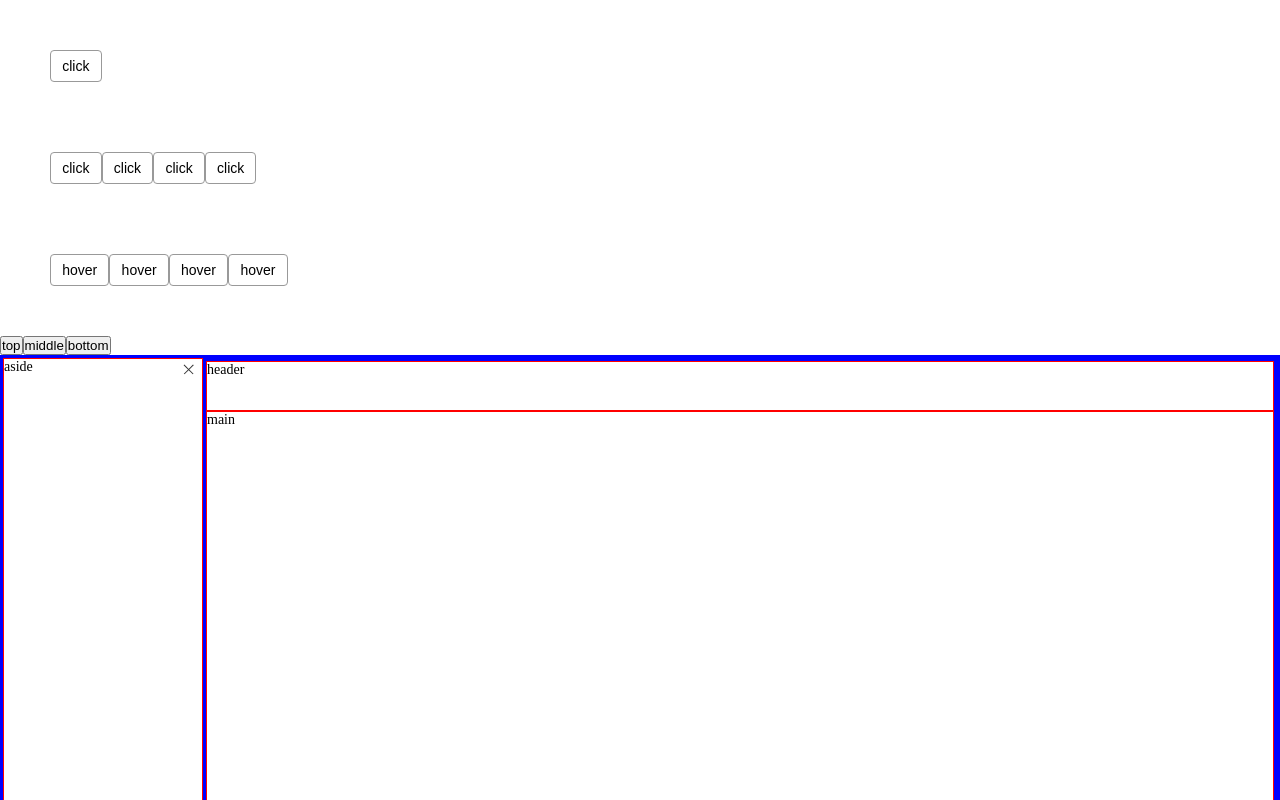
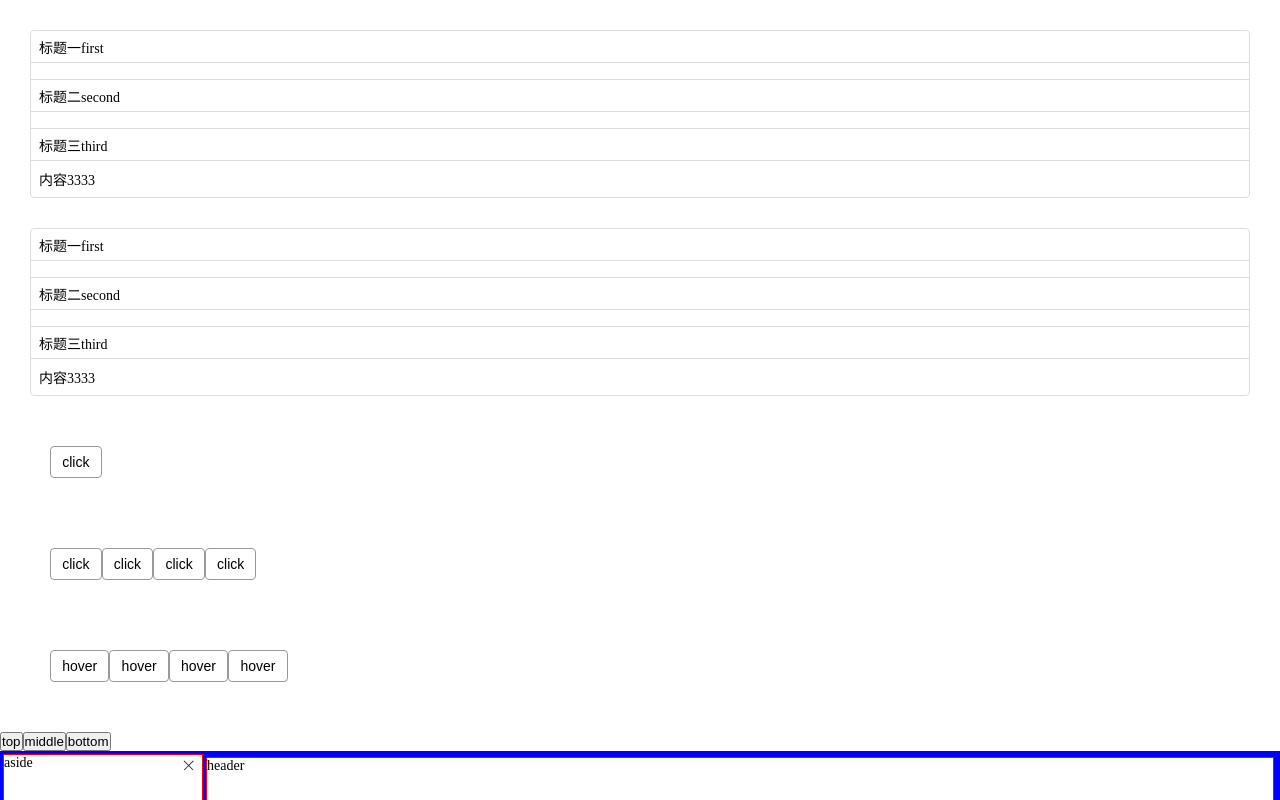
Before and after one commit to haxiedaimala/vue-wheels, a Vue app: page / in a window 1280 px wide. Shown: the top 800 px of the page. Built offline with nearby package versions, Linux system fonts and the light colour scheme.

Commit message:
基本完成功能及样式

```diff
--- a/src/App.vue
+++ b/src/App.vue
@@ -10,6 +10,8 @@ import GMain from './components/GMain.vue';
 import GAside from './components/GAside.vue';
 import GFooter from './components/GFooter.vue';
 import GPopover from './components/GPopover.vue';
+import GCollapse from './components/GCollapse.vue';
+import GCollapseItem from './components/GCollapseItem.vue';
 import {openToast} from './components/openToast';
 import {ref} from 'vue';
 
@@ -18,7 +20,8 @@ const loading2 = ref(true);
 const loading3 = ref(false);
 const visible = ref(true);
 const value = ref('王五');
-
+const activeName = ref(['3']);
+const activeName2 = ref(['3']);
 const showToast = (position: 'top' | 'bottom' | 'middle') => {
   openToast({
     message: `<p>您的智商是 ${Math.floor(Math.random() * 100) + 1}。您需要进行充值</p>`,
@@ -46,6 +49,22 @@ const showToast3 = () => {
 </script>
 
 <template>
+  <div style="margin: 30px;">
+    <g-collapse v-model:visible="activeName" accordion>
+      <g-collapse-item title="标题一first" name="1">内容1111</g-collapse-item>
+      <g-collapse-item title="标题二second" name="2">内容2222</g-collapse-item>
+      <g-collapse-item title="标题三third" name="3">内容3333</g-collapse-item>
+    </g-collapse>
+  </div>
+  <div style="margin: 30px;">
+    <g-collapse v-model:visible="activeName2">
+      <g-collapse-item title="标题一first" name="1">内容1111</g-collapse-item>
+      <g-collapse-item title="标题二second" name="2">内容2222</g-collapse-item>
+      <g-collapse-item title="标题三third" name="3">内容3333</g-collapse-item>
+    </g-collapse>
+  </div>
+
+
   <div style="overflow:hidden;margin: 30px;padding: 20px;">
     <g-popover position="bottom">
       <template #content="{close}">
--- /dev/null
+++ b/src/components/GCollapse.vue
@@ -0,0 +1,81 @@
+<script setup lang="ts">
+import GCollapseItem from './GCollapseItem.vue';
+import {useSlots} from 'vue';
+
+interface Props {
+  visible?: string | string[],
+  accordion?: boolean
+}
+
+const props = withDefaults(defineProps<Props>(), {
+  visible: '',
+  accordion: false
+});
+const emits = defineEmits<{
+  (e: 'update:visible', value: string | string[]): void
+}>();
+const defaults = useSlots().default!();
+defaults.forEach(node => {
+  if (node.type !== GCollapseItem) {
+    throw new Error('GCollapse 组件的子组件名必须是 GCollapseItem');
+  }
+});
+const toggleCollapse = (value: string) => {
+  let arr = [];
+  if (props.accordion) {
+    emits('update:visible', value);
+  } else {
+    for (let visible of props.visible) {
+      arr.push(visible);
+    }
+    arr.indexOf(value) === -1 ? arr.push(value) : (arr = arr.filter(num => num !== value));
+    emits('update:visible', arr);
+  }
+};
+
+</script>
+
+<template>
+  <div class="gulu-collapse-wrapper">
+    <div class="gulu-collapse" v-for="(c,index) in defaults" :key="index">
+      <div class="gulu-collapse-title" @click="toggleCollapse(c.props.name)">
+        {{ c.props.title }}
+      </div>
+      <div class="gulu-collapse-content">
+        <component :is="c" v-if="props.visible.indexOf(c.props.name)>=0"/>
+      </div>
+    </div>
+  </div>
+</template>
+
+<style lang="scss" scoped>
+$grey: #ddd;
+$border-raiuds: 4px;
+
+.gulu-collapse-wrapper {
+  border: 1px solid $grey;
+  border-radius: $border-raiuds;
+
+  .gulu-collapse {
+    &-title {
+      min-height: 32px;
+      display: flex;
+      align-items: center;
+      padding: 0 8px;
+      border-bottom: 1px solid $grey;
+    }
+
+    &-content {
+      padding: 8px;
+      border-bottom: 1px solid $grey;
+    }
+
+    &:last-child {
+      .gulu-collapse-content {
+        border-bottom: none;
+      }
+    }
+  }
+}
+
+</style>
--- /dev/null
+++ b/src/components/GCollapseItem.vue
@@ -0,0 +1,20 @@
+<script setup lang="ts">
+defineProps({
+  title: {
+    type: String,
+    require: true
+  },
+  name: {
+    type: [String, Array],
+    require: true
+  }
+});
+</script>
+
+<template>
+  <slot/>
+</template>
+
+<style lang="scss" scoped>
+
+</style>
```
